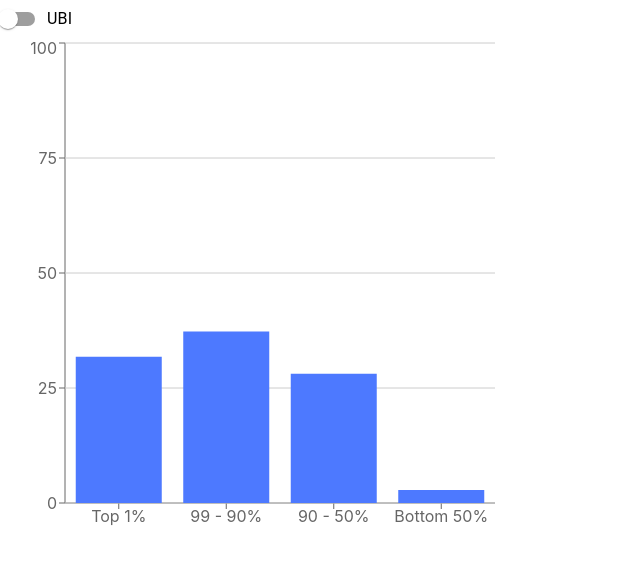
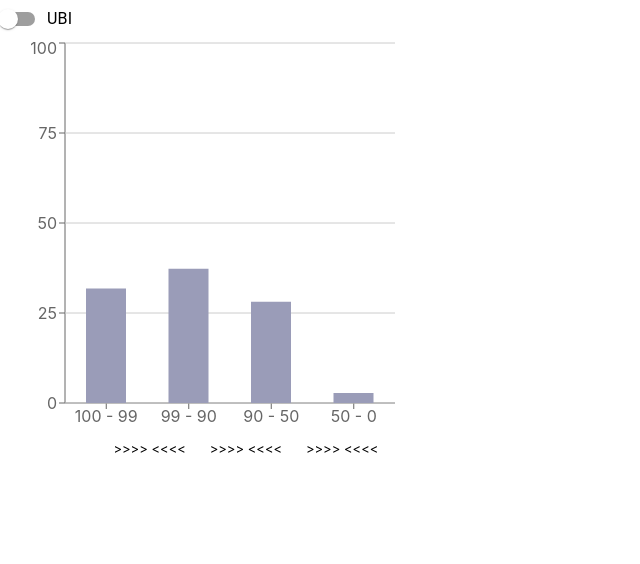
Before and after one commit to jankomp/y-ubi, a React (Create React App) app: page / in a window 1280 px wide. Shown: the top 564 px of the page, without its empty margins (0-640 px from the left). Built offline with nearby package versions, Linux system fonts and the light colour scheme.

Commit message:
group barcharts first merge of last two bars

```diff
--- a/src/App.css
+++ b/src/App.css
@@ -36,3 +36,13 @@
     transform: rotate(360deg);
   }
 }
+
+.mergeButtons {
+  margin-left: 7%;
+}
+
+.mergeButton {
+  margin-left: 2%;
+  display: inline;
+  font-size: small;
+}
--- a/src/App.js
+++ b/src/App.js
@@ -1,17 +1,15 @@
 import React, { useState } from 'react';
 import { BarChart, Bar, XAxis, YAxis, CartesianGrid } from 'recharts';
 import { Switch, FormControlLabel } from '@mui/material';
+import GetChartData from './ChartData';
 import './App.css';
 
 let UbI = false;
+let ChartGroups = [[0],[1],[2],[3]];
 
 const App = () => {
-  const [data, setData] = useState([
-    {name: 'Top 1%', x: 31.80, y: 0},
-    {name: '99 - 90%', x: 37.30, y: 0},
-    {name: '90 - 50%', x: 28.10, y: 0},
-    {name: 'Bottom 50%', x: 2.80, y: 0}
-  ]);
+
+  const [data, setData] = useState(GetChartData(ChartGroups));
 
   const applyUbi = (e) => {
     UbI = !UbI;
@@ -33,16 +31,26 @@ const App = () => {
     }
   }
 
+  function groupLastTwoBars() {
+    ChartGroups = [[0],[1],[2 , 3]];
+    setData(GetChartData(ChartGroups));
+  }
+
   return (
     <>
       <FormControlLabel control ={<Switch  />} label="UBI" onChange={applyUbi}/>
-      <BarChart width={500} height={500} data={data} >
+      <BarChart width={400} height={400} data={data} barSize={40}>
         <XAxis dataKey="name" />
         <YAxis domain={[0, 100]}/>
         <CartesianGrid horizontal={true} vertical={false} />
         <Bar dataKey="x" stackId="a" fill="#4d79ff" />
         <Bar dataKey="y" stackId="a" fill="#ff3333" />
       </BarChart>
+      <div className='mergeButtons'>
+        <p className='mergeButton'>&gt;&gt;&gt;&gt;  &lt;&lt;&lt;&lt;</p>
+        <p className='mergeButton'>&gt;&gt;&gt;&gt;  &lt;&lt;&lt;&lt;</p>
+        <p className='mergeButton' onClick={groupLastTwoBars}>&gt;&gt;&gt;&gt;  &lt;&lt;&lt;&lt;</p>
+      </div>
     </>)
 }
 
--- a/src/ChartData.js
+++ b/src/ChartData.js
@@ -8,19 +8,20 @@ function GetChartData(bars)
     ];
 
     let groupedBars = [];
-
-    for(let i; i < bars.length; i++) {
+    for(let i = 0; i < bars.length; i++) {
         let nlabel = fullChart[bars[i][0]].from.toString() + ' - ' + fullChart[bars[i][bars[i].length - 1]].to.toString();
         let nx = 0;
-        for(let j; j < bars[i].length; j++) {
+        for(let j = 0; j < bars[i].length; j++) {
             nx += fullChart[bars[i][j]].x;
         }
-        groupedBars.push({label: nlabel, x: nx});
+        groupedBars.push({name: nlabel, x: nx, y: 0, fill: "#9a9cb8"});
     }
 
     return groupedBars;
 }
 
+export default GetChartData;
+
 function AddUbi(bars, ubiAmount)
 {
     //TODO: add UbI to the bars
```
